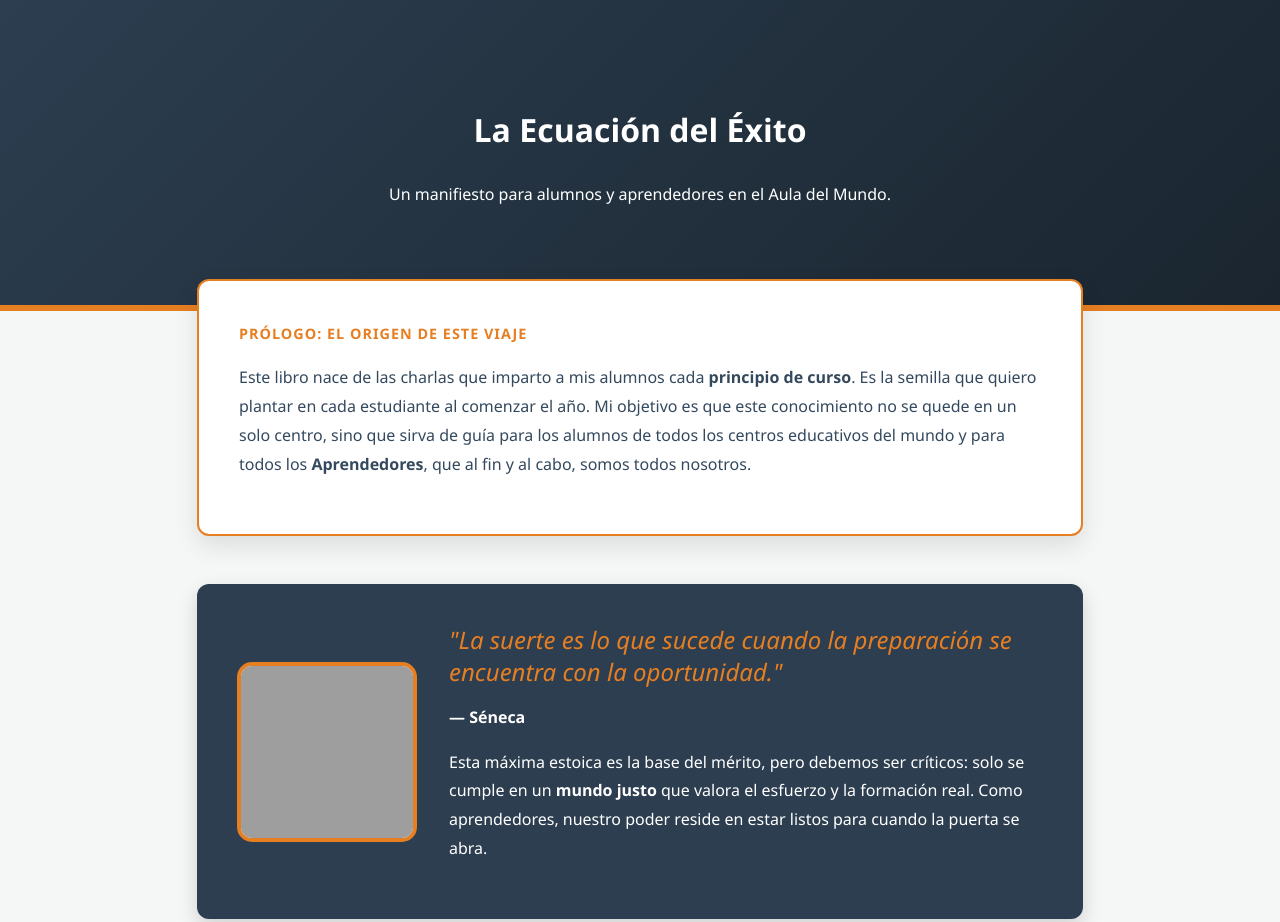
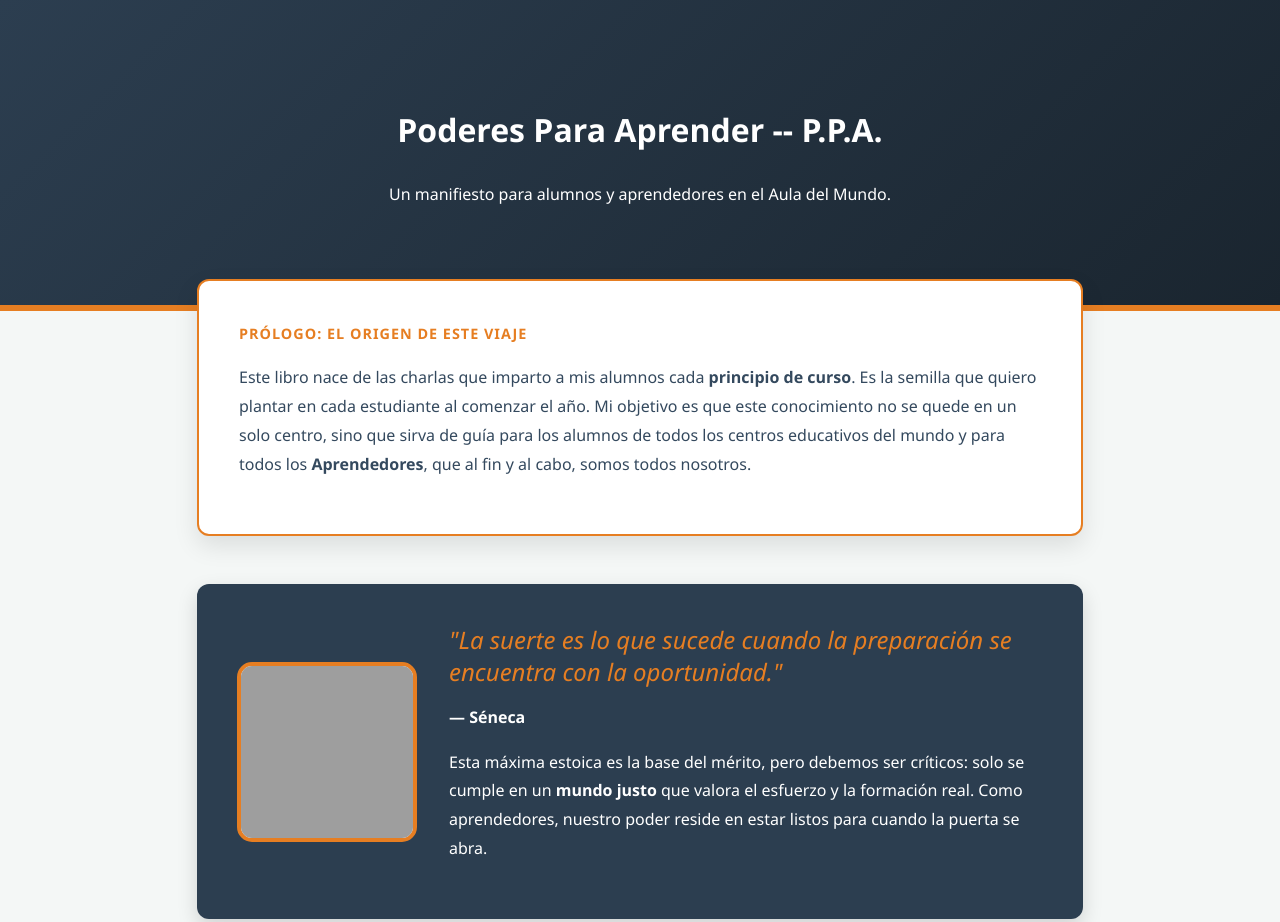
Before and after one commit to libropoderesparaaprender-collab/SENECA-APRENDEDORES, a plain HTML site: page index.html in a window 1280 px wide. Shown: the top 922 px of the page. Drawn offline with Linux system fonts and the light colour scheme; grey boxes are pictures that could not be loaded.

Commit message:
Update index.html

```diff
--- a/index.html
+++ b/index.html
@@ -188,7 +188,7 @@
 <body>
 
 <header>
-    <h1>La Ecuación del Éxito</h1>
+    <h1>Poderes Para Aprender --  P.P.A.</h1>
     <p>Un manifiesto para alumnos y aprendedores en el Aula del Mundo.</p>
 </header>
 
```
